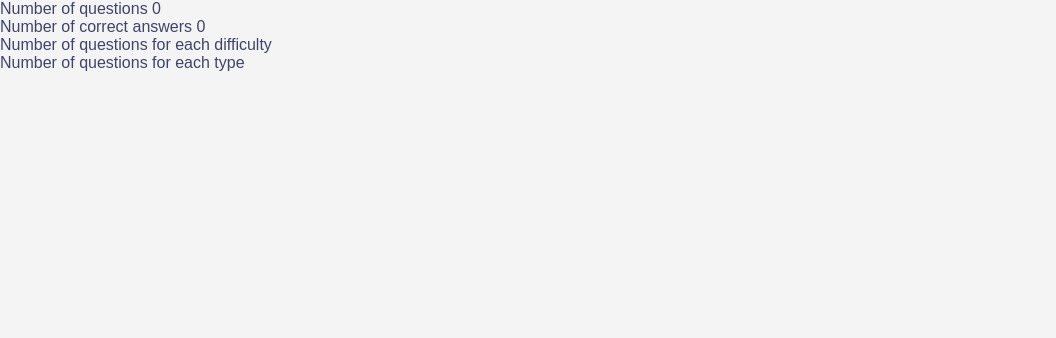
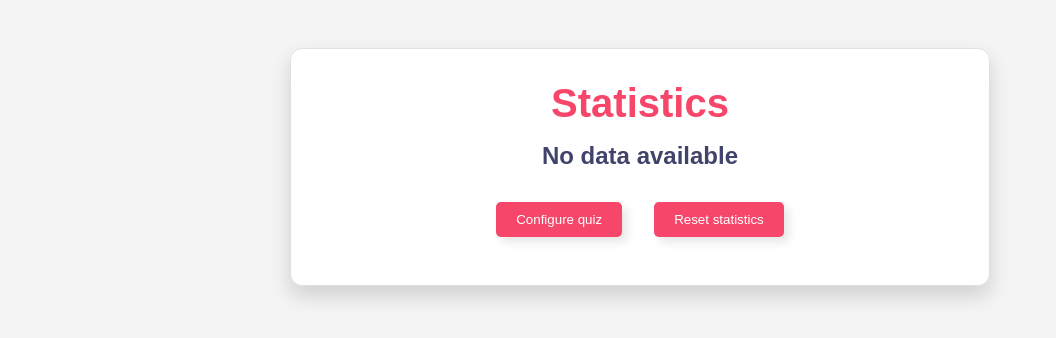
Before and after one commit to Okami397/Quiz-App, a React (Vite) app in the folder Quiz App/: page / in a window 1280 px wide. Both pictures are taken after a click on the button "See my stats". Shown: the top 338 px of the page, without its empty margins (0-1056 px from the left). Built offline with nearby package versions, Linux system fonts and the light colour scheme.

Commit message:
Add redux persist, cashing. satistics

```diff
--- a/Quiz App/package.json
+++ b/Quiz App/package.json
@@ -16,8 +16,6 @@
     "@reduxjs/toolkit": "^2.2.7",
     "@types/react-redux": "^7.1.33",
     "axios": "^1.7.2",
-    "install": "^0.13.0",
-    "npm": "^10.8.2",
     "persist": "^0.2.7",
     "query": "^0.2.0",
     "react": "^18.3.1",
--- a/Quiz App/src/components/UI/card/ConfigOptionsCard.module.css
+++ /dev/null
@@ -1,24 +0,0 @@
-.container {
-  display: flex;
-  flex-direction: column;
-  justify-content: center;
-  align-items: center;
-  border-radius: 5px;
-  padding: 10px;
-  gap: 0.5rem;
-  border: 1px solid #dee2e6;
-  box-shadow: 0 5px 10px rgba(0, 0, 0, 0.1);
-  border-left: 5px solid #fe9677;
-
-  &:active {
-    background-color: #fe9677;
-  }
-
-  &:active p {
-    color: white;
-  }
-}
-
-.container p {
-  color: hsl(348, 91%, 62%);
-}
--- /dev/null
+++ b/Quiz App/src/components/UI/cards/Cards.module.css
@@ -0,0 +1,72 @@
+.container {
+  display: flex;
+  flex-direction: column;
+  justify-content: center;
+  align-items: center;
+  border-radius: 5px;
+  padding: 10px;
+  gap: 0.5rem;
+  border: 1px solid #dee2e6;
+  box-shadow: 0 5px 10px rgba(0, 0, 0, 0.1);
+  border-left: 5px solid #fe9677;
+
+  &:active {
+    background-color: #fe9677;
+  }
+
+  &:active p {
+    color: white;
+  }
+}
+
+.container p {
+  color: hsl(348, 91%, 62%);
+}
+
+.wrapper {
+  display: flex;
+  flex-direction: column;
+  gap: 1rem;
+  border-radius: 5px;
+  padding: 10px;
+  border: 1px solid #1abc9c;
+}
+
+.wrapper h3 {
+  color: #3498db;
+}
+
+.wrapper__card {
+  display: flex;
+  flex-flow: column;
+  gap: 0.5rem;
+  width: 100%;
+}
+
+.wrapper__card_item {
+  display: flex;
+  flex-direction: column;
+  gap: 0.2rem;
+}
+
+.wrapper:last-child {
+  grid-column-start: 1;
+  grid-column-end: 4;
+  grid-row-start: 2;
+  grid-row-end: 2;
+}
+
+.wrapper:last-child .wrapper__card {
+  display: grid;
+  grid-template-columns: repeat(6, 1fr);
+  grid-gap: 1rem;
+}
+
+.wrapper__card_item span {
+  color: hsl(348, 91%, 62%);
+}
+
+.wrapper:last-child .wrapper__card .wrapper__card_item {
+  display: flex;
+  gap: 0.5rem;
+}
--- a/Quiz App/src/components/UI/card/ConfigOptionsCard.tsx
+++ b/Quiz App/src/components/UI/cards/ConfigOPtionsCard.tsx
@@ -1,5 +1,5 @@
 import React from "react";
-import styles from "./ConfigOptionsCard.module.css";
+import styles from "./Cards.module.css";
 
 interface ConfigOptionsCardProps {
   title: string;
--- /dev/null
+++ b/Quiz App/src/components/UI/cards/StatsSection.tsx
@@ -0,0 +1,32 @@
+import React from "react";
+import { Stats } from "../../../store/reducers/statisticsSlice";
+import styles from "./Cards.module.css";
+
+interface StatsSectionProps {
+  title: string;
+  stats: Record<string, Stats>;
+}
+
+const StatsSection: React.FC<StatsSectionProps> = ({ title, stats }) => {
+  return (
+    <div className={styles.wrapper}>
+      <h3>{title}</h3>
+      <div className={styles.wrapper__card}>
+        {Object.entries(stats).map(([key, stats]) => {
+          const { total, correct } = stats;
+          return (
+            <div className={styles.wrapper__card_item} key={key}>
+              <h4>{key}:</h4>
+              <p>
+                Total: <span>{total ?? 0}</span>, Correct:{" "}
+                <span>{correct ?? 0}</span>
+              </p>
+            </div>
+          );
+        })}
+      </div>
+    </div>
+  );
+};
+
+export default StatsSection;
--- a/Quiz App/src/pages/MainQuiz/MainQuiz.tsx
+++ b/Quiz App/src/pages/MainQuiz/MainQuiz.tsx
@@ -17,7 +17,6 @@ import {
   resetQuiz,
 } from "../../store/reducers/resultsSlice";
 import { clearQuizData } from "../../store/reducers/quizConfigSlice";
-import { setStatistics } from "../../store/reducers/statisticsSlice";
 import useTimer from "../../hooks/timer";
 
 type Action =
@@ -66,7 +65,6 @@ const MainQuiz: React.FC<MainQuizProps> = () => {
     config as Configuration,
   );
   const timeLimit = config!.time;
-  // const statistics = { total, correct, category, difficulty, type };
 
   const dispatchAnswers = useAppDispatch();
   const navigate = useNavigate();
@@ -77,6 +75,7 @@ const MainQuiz: React.FC<MainQuizProps> = () => {
 
   useEffect(() => {
     if (data) {
+      dispatchAnswers(resetQuiz());
       dispatchAnswers(setTotal(data.length));
       dispatch({ type: "SET_NUMBER_OF_QUESTIONS", payload: data.length });
       resetTimer();
@@ -106,7 +105,6 @@ const MainQuiz: React.FC<MainQuizProps> = () => {
     stopTimer();
     dispatchAnswers(setTime(getElapsedTime()));
     resetTimer();
-    // dispatchAnswers(setStatistics({}));
     navigate("/result");
   }, [dispatchAnswers]);
 
--- a/Quiz App/src/pages/QuizResult/QuizResult.tsx
+++ b/Quiz App/src/pages/QuizResult/QuizResult.tsx
@@ -1,7 +1,7 @@
-import React from "react";
+import React, { useEffect } from "react";
 import styles from "./QuizResult.module.css";
 import { useNavigate } from "react-router-dom";
-import ConfigOptionsCard from "../../components/UI/card/ConfigOptionsCard";
+import ConfigOptionsCard from "../../components/UI/cards/ConfigOPtionsCard";
 import MyButton from "../../components/UI/buttons/MyButton";
 import Spinner from "../../components/UI/spinners/Spinner";
 import { useAppSelector, useAppDispatch } from "../../hooks/redux";
@@ -9,7 +9,8 @@ import {
   setQuizConfig,
   clearQuizData,
 } from "../../store/reducers/quizConfigSlice";
-import { resetQuiz, results } from "../../store/reducers/resultsSlice";
+import { resetQuiz } from "../../store/reducers/resultsSlice";
+import { setStatistics } from "../../store/reducers/statisticsSlice";
 
 interface QuizResultProps {}
 
@@ -25,8 +26,35 @@ const QuizResult: React.FC<QuizResultProps> = () => {
     Time: config.time,
   };
 
+  const statistics = {
+    totalQuestions: correct.totalQuestions,
+    totalCorrect: correct.correctAnswers,
+    category: {
+      [config.category.value]: {
+        total: correct.totalQuestions,
+        correct: correct.correctAnswers,
+      },
+    },
+    difficulty: {
+      [config.difficulty]: {
+        total: correct.totalQuestions,
+        correct: correct.correctAnswers,
+      },
+    },
+    type: {
+      [config.type]: {
+        total: correct.totalQuestions,
+        correct: correct.correctAnswers,
+      },
+    },
+  };
+
   const navigate = useNavigate();
   const dispatch = useAppDispatch();
+
+  useEffect(() => {
+    dispatch(setStatistics(statistics));
+  }, [correct, config, statistics]);
 
   const restart = () => {
     dispatch(resetQuiz());
--- /dev/null
+++ b/Quiz App/src/pages/Statistics/Statistics.module.css
@@ -0,0 +1,58 @@
+.container {
+  display: flex;
+  flex-direction: column;
+  align-items: center;
+  gap: 1rem;
+  max-width: 700px;
+  margin: 3rem auto;
+  padding: 2rem;
+  background-color: #ffffff;
+  border-radius: 12px;
+  box-shadow: 0 10px 20px rgba(0, 0, 0, 0.15);
+  border: 1px solid #dee2e6;
+}
+
+.container h1 {
+  color: hsl(348, 91%, 62%);
+  text-align: center;
+  font-size: 2.5rem;
+}
+
+.wrapper {
+  display: grid;
+  grid-template-columns: repeat(3, 1fr);
+  gap: 1rem;
+}
+
+.wrapper__count {
+  display: flex;
+  flex-direction: column;
+  align-items: center;
+  justify-content: center;
+  max-width: 10rem;
+  max-height: 10rem;
+  gap: 0.5rem;
+  padding: 3rem;
+  border-radius: 8px;
+  background-color: #1abc9c;
+  justify-self: center;
+  align-self: center;
+}
+
+.wrapper__count h2 {
+  font-size: 3.5rem;
+  color: #ffffff;
+}
+
+.wrapper__count h2 span {
+  color: #fe9677;
+}
+
+.wrapper__count p {
+  color: #ffffff;
+}
+
+.container__btn {
+  display: flex;
+  justify-content: center;
+}
--- a/Quiz App/src/pages/Statistics/Statistics.tsx
+++ b/Quiz App/src/pages/Statistics/Statistics.tsx
@@ -1,16 +1,57 @@
 import React from "react";
-import { useAppSelector } from "../../hooks/redux";
+import { useAppSelector, useAppDispatch } from "../../hooks/redux";
+import MyButton from "../../components/UI/buttons/MyButton";
+import { useNavigate } from "react-router-dom";
+import { resetStatistics } from "../../store/reducers/statisticsSlice";
+import StatsSection from "../../components/UI/cards/StatsSection";
+import styles from "./Statistics.module.css";
 
 const Statistics = () => {
   const data = useAppSelector((state) => state.statisticsSlice);
-  console.log(data);
+  const navigate = useNavigate();
+  const dispatch = useAppDispatch();
+
+  const stats = [
+    {
+      title: "Difficulty",
+      stats: data.difficulty,
+    },
+    {
+      title: "Type",
+      stats: data.type,
+    },
+    {
+      title: "Category",
+      stats: data.category,
+    },
+  ];
+
   return (
-    <div>
-      <p>Number of questions {data.totalQuestions}</p>
-      <p>Number of correct answers {data.totalCorrect}</p>
-      {/* <p>Number of questions for each category that user took{data.category.map(type => {}) }</p> */}
-      <p>Number of questions for each difficulty</p>
-      <p>Number of questions for each type</p>
+    <div className={styles.container}>
+      <h1>Statistics</h1>
+      {data.totalQuestions ? (
+        <section className={styles.wrapper}>
+          <div className={styles.wrapper__count}>
+            <h2>
+              {data.totalQuestions ?? 0}/<span>{data.totalCorrect ?? 0}</span>
+            </h2>
+            <p>
+              Questions/<span>Correct</span>
+            </p>
+          </div>
+          {stats.map(({ title, stats }) => (
+            <StatsSection key={title} title={title} stats={stats} />
+          ))}
+        </section>
+      ) : (
+        <h2>No data available</h2>
+      )}
+      <section className={styles.container__btn}>
+        <MyButton onClick={() => navigate("/")}>Configure quiz</MyButton>
+        <MyButton onClick={() => dispatch(resetStatistics())}>
+          Reset statistics
+        </MyButton>
+      </section>
     </div>
   );
 };
--- a/Quiz App/src/store/reducers/statisticsSlice.ts
+++ b/Quiz App/src/store/reducers/statisticsSlice.ts
@@ -1,74 +1,70 @@
 import { createSlice, PayloadAction } from "@reduxjs/toolkit";
 
-type Stats = {
-  type: string;
+export interface Stats {
   total: number;
   correct: number;
-};
+}
 
 interface Statistics {
   totalQuestions: number;
   totalCorrect: number;
-  category: Stats[];
-  difficulty: Stats[];
-  type: Stats[];
+  category: { [key: string]: Stats };
+  difficulty: { [key: string]: Stats };
+  type: { [key: string]: Stats };
 }
 
 const initialState: Statistics = {
   totalQuestions: 0,
   totalCorrect: 0,
-  category: [],
-  difficulty: [],
-  type: [],
-};
-
-interface SetStatisticsPayload {
-  total: number;
-  correct: number;
-  category: Stats;
-  difficulty: Stats;
-  type: Stats;
-}
-
-const setStats = (
-  array: Stats[],
-  type: string,
-  total: number,
-  correct: number,
-) => {
-  const index = array.findIndex((item) => item.type === type);
-  if (index >= 0) {
-    array[index] = {
-      ...array[index],
-      total: array[index].total + total,
-      correct: array[index].correct + correct,
-    };
-  } else {
-    array.push({ type, total, correct });
-  }
+  category: {},
+  difficulty: {},
+  type: {},
 };
 
 export const statisticsSlice = createSlice({
   name: "statistics",
   initialState,
   reducers: {
-    setStatistics(state, action: PayloadAction<SetStatisticsPayload>) {
-      const { total, correct, category, difficulty, type } = action.payload;
+    setStatistics(state, action: PayloadAction<Statistics>) {
+      const { totalQuestions, totalCorrect, category, difficulty, type } =
+        action.payload;
 
-      state.totalQuestions += total;
-      state.totalCorrect += correct;
+      state.totalQuestions += totalQuestions;
+      state.totalCorrect += totalCorrect;
 
-      setStats(state.category, category.type, category.total, category.correct);
-      setStats(
-        state.difficulty,
-        difficulty.type,
-        difficulty.total,
-        difficulty.correct,
-      );
-      setStats(state.type, type.type, type.total, type.correct);
+      for (const [cat, count] of Object.entries(category)) {
+        if (!state.category[cat]) {
+          state.category[cat] = { total: 0, correct: 0 };
+        }
+        state.category[cat].total += count.total;
+        state.category[cat].correct += count.correct;
+      }
+
+      for (const [diff, count] of Object.entries(difficulty)) {
+        if (!state.difficulty[diff]) {
+          state.difficulty[diff] = { total: 0, correct: 0 };
+        }
+        state.difficulty[diff].total += count.total;
+        state.difficulty[diff].correct += count.correct;
+      }
+
+      for (const [typ, count] of Object.entries(type)) {
+        if (!state.type[typ]) {
+          state.type[typ] = { total: 0, correct: 0 };
+        }
+        state.type[typ].total += count.total;
+        state.type[typ].correct += count.correct;
+      }
+    },
+    resetStatistics(state) {
+      state.totalQuestions = 0;
+      state.totalCorrect = 0;
+      state.category = {};
+      state.difficulty = {};
+      state.type = {};
     },
   },
 });
 
-export const { setStatistics } = statisticsSlice.actions;
+export const { setStatistics, resetStatistics } = statisticsSlice.actions;
 export default statisticsSlice.reducer;
```
